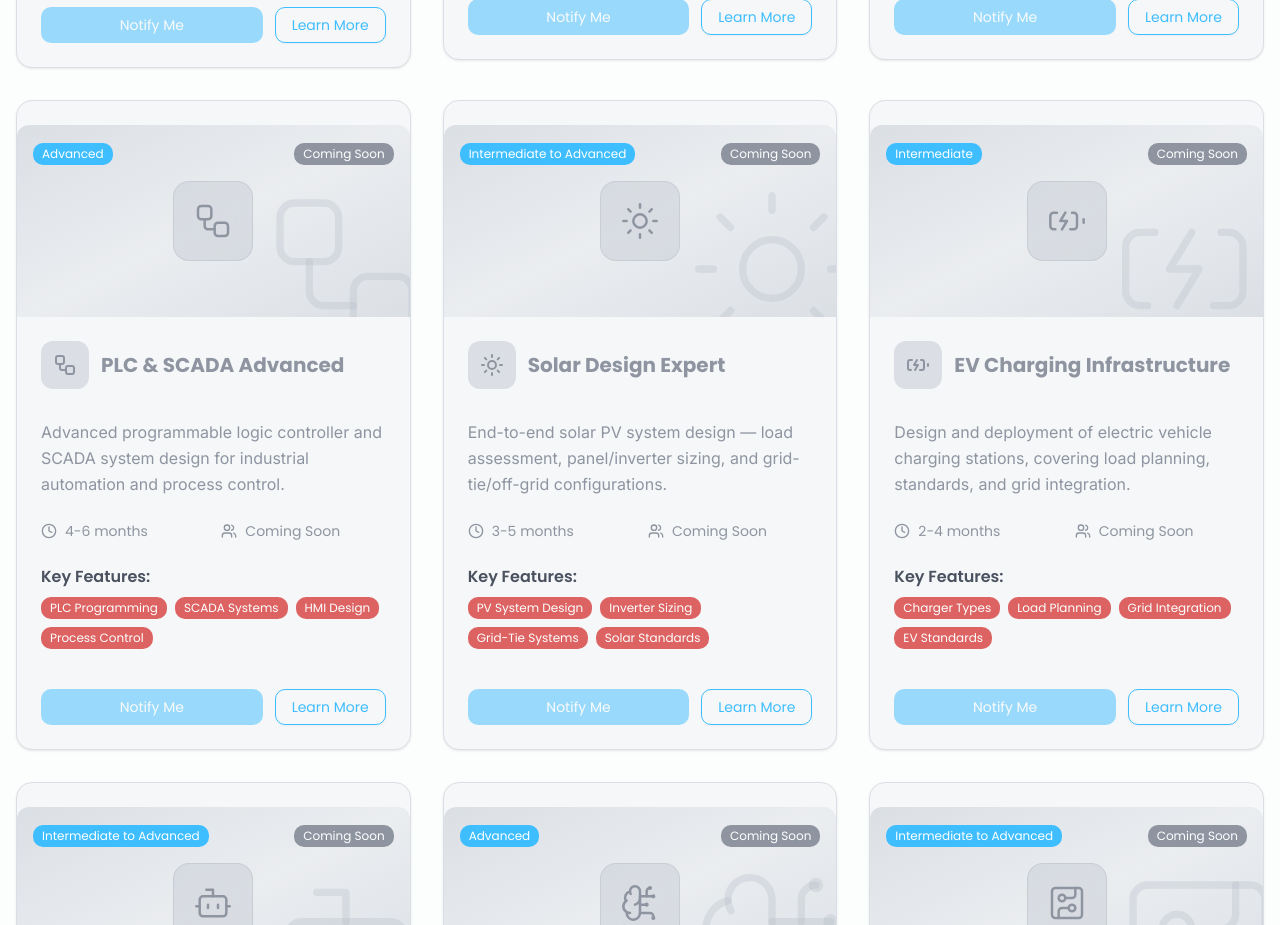
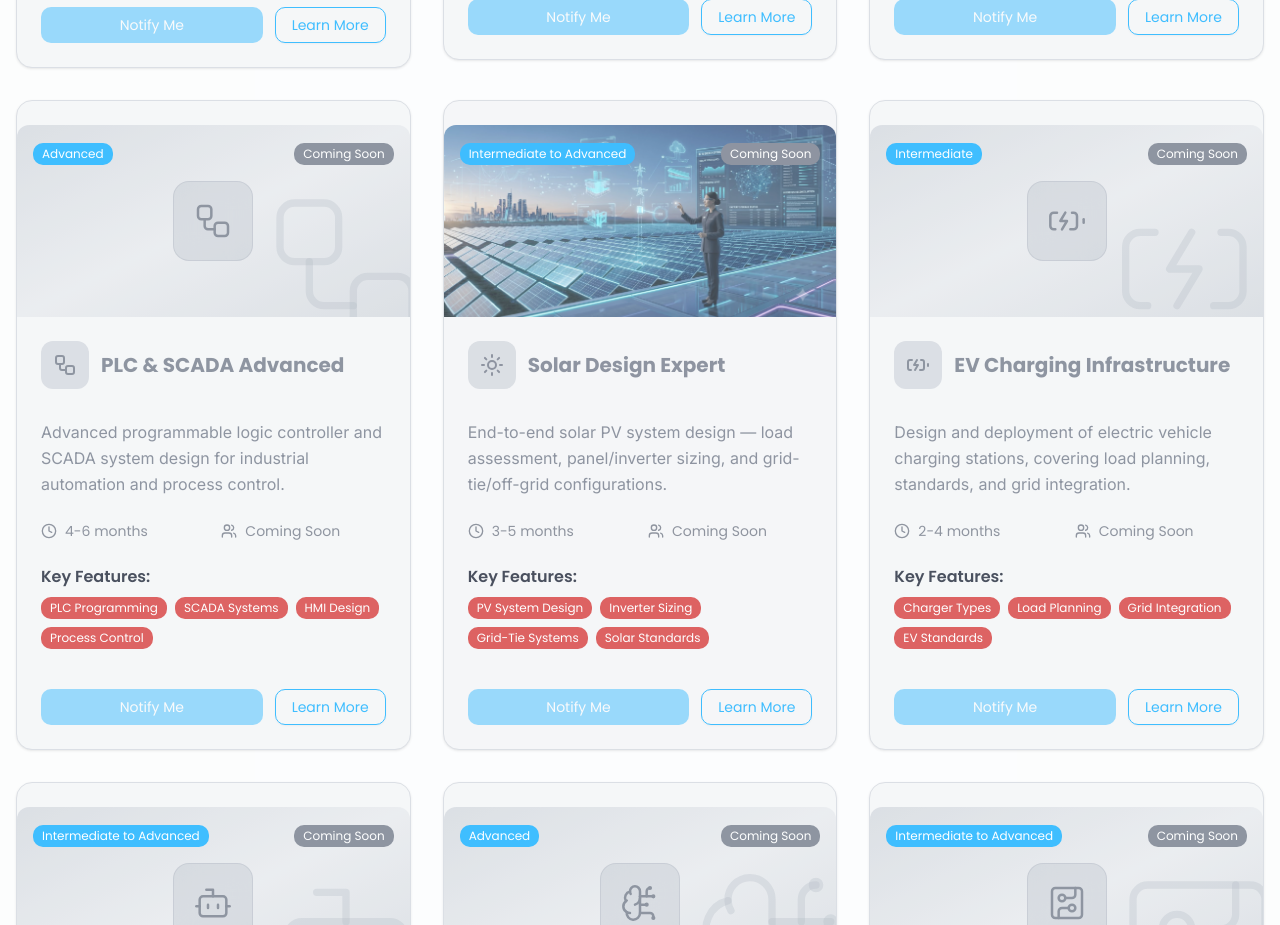
Before and after one commit to visionmatricinstitute-sys/website, a Next.js app: page / in a window 1280 px wide. Shown: the part 5420-6345 px from the top of the page. Built offline with nearby package versions, Linux system fonts and the light colour scheme.

Commit message:
Use provided solar farm AI dashboard image for Solar Design Expert card
Resized and recompressed from 2.10MB to 0.26MB JPEG.

```diff
--- a/components/courses-section.tsx
+++ b/components/courses-section.tsx
@@ -172,6 +172,7 @@ const upcomingCourses = [
     students: "Coming Soon",
     level: "Intermediate to Advanced",
     features: ["PV System Design", "Inverter Sizing", "Grid-Tie Systems", "Solar Standards"],
+    image: "/solar-design-expert.jpg",
     isUpcoming: true,
   },
   {
```
Also changed, not shown: public/solar-design-expert.jpg (added).
